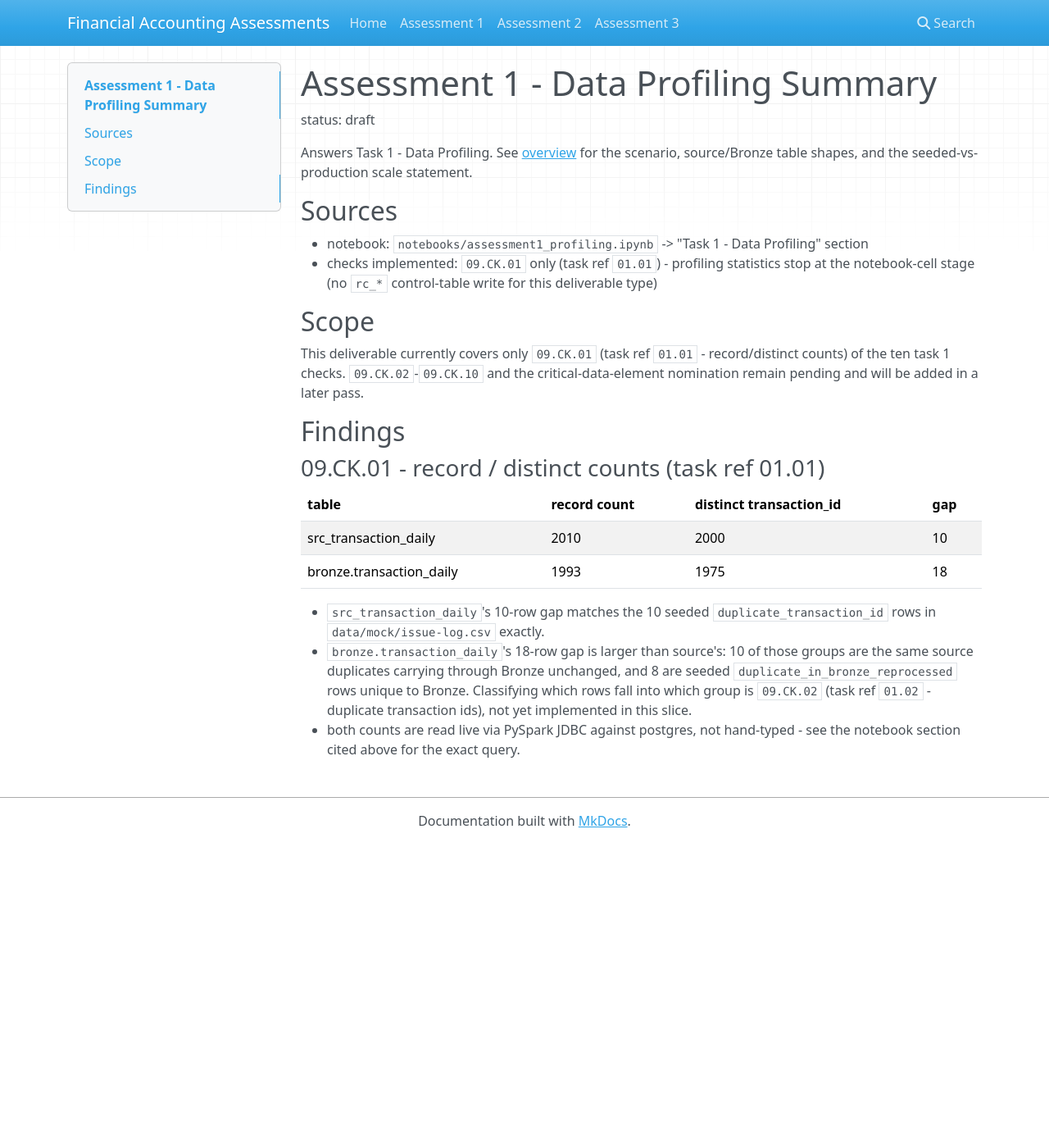
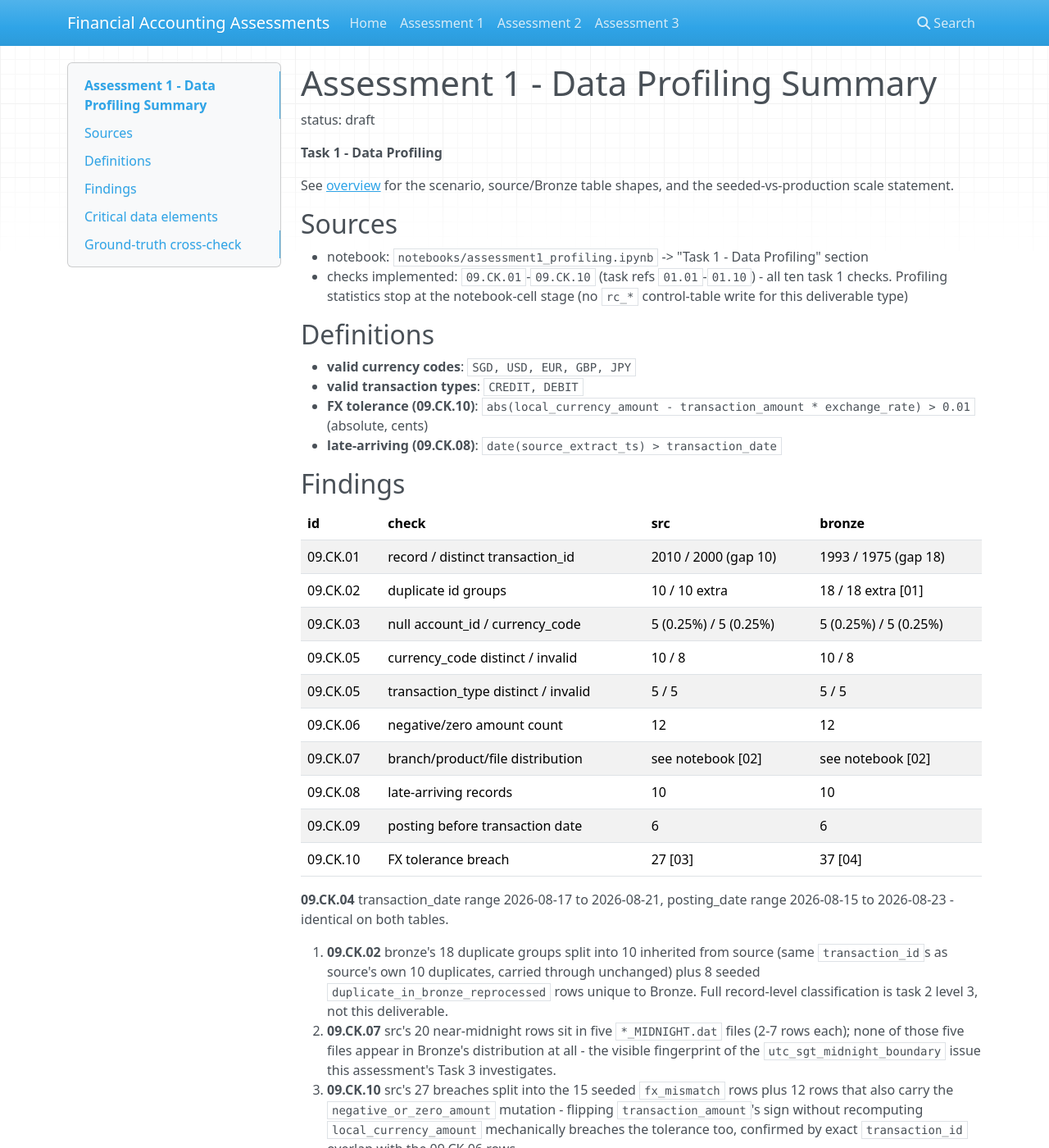
Before and after one commit to yayfalafels/de-financial-accounting-demo, an MkDocs documentation site: the page built from results/assessment-1/assessment-1-profiling-summary.md, in a window 1280 px wide and 1400 px high. Shown: the whole window at 82% size. Built offline with MkDocs 1.6.1, drawn with Linux system fonts in a browser that asks for light colours; nearby versions of some CDN libraries; some of the changed text lies outside the part shown.

Commit message:
dev: [020] as01 task 1 data profiling - full completion (09.CK.01-10)
Completes all ten Task 1 profiling checks in notebooks/assessment1_profiling.ipynb
against both src_transaction_daily and bronze.transaction_daily, plus critical-data-
element nomination. Every check reproduces its expected count from
data/mock/issue-log.csv exactly. Two cross-check findings surfaced: the FX-tolerance
check's extra breaches trace to the negative_or_zero_amount mutation, and the
source-file distribution shows the five *_MIDNIGHT.dat files entirely dropped from
Bronze - visible evidence for the later root-cause task.

Rewrites results/assessment-1/assessment-1-profiling-summary.md with the full
findings table, CDE table, and ground-truth cross-check. Updates the 09 tracker's
Tasks table (09.04 closed) and Implement section with what was actually run.

Co-Authored-By: Claude Sonnet 5 <noreply@anthropic.com>

```diff
--- a/results/assessment-1/assessment-1-profiling-summary.md
+++ b/results/assessment-1/assessment-1-profiling-summary.md
@@ -2,36 +2,65 @@
 
 status: draft
 
-Answers Task 1 - Data Profiling. See [overview](assessment-1-overview.md) for the scenario,
-source/Bronze table shapes, and the seeded-vs-production scale statement.
+**Task 1 - Data Profiling**
+
+See [overview](assessment-1-overview.md) for the scenario, source/Bronze table shapes, and the seeded-vs-production scale statement.
 
 ## Sources
 
 - notebook: `notebooks/assessment1_profiling.ipynb` -> "Task 1 - Data Profiling" section
-- checks implemented: `09.CK.01` only (task ref `01.01`) - profiling statistics stop at the
-  notebook-cell stage (no `rc_*` control-table write for this deliverable type)
+- checks implemented: `09.CK.01`-`09.CK.10` (task refs `01.01`-`01.10`) - all ten task 1 checks. Profiling statistics stop at the notebook-cell stage (no `rc_*` control-table write for this deliverable type)
 
-## Scope
+## Definitions
 
-This deliverable currently covers only `09.CK.01` (task ref `01.01` - record/distinct counts)
-of the ten task 1 checks. `09.CK.02`-`09.CK.10` and the critical-data-element nomination remain
-pending and will be added in a later pass.
+- **valid currency codes**: `SGD, USD, EUR, GBP, JPY`
+- **valid transaction types**: `CREDIT, DEBIT`
+- **FX tolerance (09.CK.10)**: `abs(local_currency_amount - transaction_amount * exchange_rate) > 0.01` (absolute, cents)
+- **late-arriving (09.CK.08)**: `date(source_extract_ts) > transaction_date`
 
 ## Findings
 
-### 09.CK.01 - record / distinct counts (task ref 01.01)
+| id       | check                                | src                    | bronze                 |
+| -------- | -------------------------------------- | ----------------------- | ----------------------- |
+| 09.CK.01 | record / distinct transaction_id       | 2010 / 2000 (gap 10)    | 1993 / 1975 (gap 18)    |
+| 09.CK.02 | duplicate id groups                    | 10 / 10 extra           | 18 / 18 extra [01]      |
+| 09.CK.03 | null account_id / currency_code        | 5 (0.25%) / 5 (0.25%)   | 5 (0.25%) / 5 (0.25%)   |
+| 09.CK.05 | currency_code distinct / invalid       | 10 / 8                  | 10 / 8                  |
+| 09.CK.05 | transaction_type distinct / invalid    | 5 / 5                   | 5 / 5                   |
+| 09.CK.06 | negative/zero amount count             | 12                      | 12                      |
+| 09.CK.07 | branch/product/file distribution       | see notebook [02]       | see notebook [02]       |
+| 09.CK.08 | late-arriving records                  | 10                      | 10                      |
+| 09.CK.09 | posting before transaction date        | 6                       | 6                       |
+| 09.CK.10 | FX tolerance breach                    | 27 [03]                 | 37 [04]                 |
 
-| table                    | record count | distinct transaction_id | gap |
-| ------------------------ | ------------- | ------------------------ | --- |
-| src_transaction_daily    | 2010          | 2000                     | 10  |
-| bronze.transaction_daily | 1993          | 1975                     | 18  |
+**09.CK.04** transaction_date range 2026-08-17 to 2026-08-21, posting_date range 2026-08-15 to 2026-08-23 - identical on both tables.
 
-- `src_transaction_daily`'s 10-row gap matches the 10 seeded `duplicate_transaction_id` rows in
-  `data/mock/issue-log.csv` exactly.
-- `bronze.transaction_daily`'s 18-row gap is larger than source's: 10 of those groups are the
-  same source duplicates carrying through Bronze unchanged, and 8 are seeded
-  `duplicate_in_bronze_reprocessed` rows unique to Bronze. Classifying which rows fall into
-  which group is `09.CK.02` (task ref `01.02` - duplicate transaction ids), not yet implemented
-  in this slice.
-- both counts are read live via PySpark JDBC against postgres, not hand-typed - see the notebook
-  section cited above for the exact query.
+01. **09.CK.02** bronze's 18 duplicate groups split into 10 inherited from source (same `transaction_id`s as source's own 10 duplicates, carried through unchanged) plus 8 seeded `duplicate_in_bronze_reprocessed` rows unique to Bronze. Full record-level classification is task 2 level 3, not this deliverable.
+02. **09.CK.07** src's 20 near-midnight rows sit in five `*_MIDNIGHT.dat` files (2-7 rows each); none of those five files appear in Bronze's distribution at all - the visible fingerprint of the `utc_sgt_midnight_boundary` issue this assessment's Task 3 investigates.
+03. **09.CK.10** src's 27 breaches split into the 15 seeded `fx_mismatch` rows plus 12 rows that also carry the `negative_or_zero_amount` mutation - flipping `transaction_amount`'s sign without recomputing `local_currency_amount` mechanically breaches the tolerance too, confirmed by exact `transaction_id` overlap with the 09.CK.06 rows.
+04. **09.CK.10** bronze's 37 breaches include the 27 inherited from source plus rows carrying the seeded `bronze_amount_mismatch` (10) and `bronze_currency_mismatch` (4) issues, net of overlaps and the rows dropped from Bronze entirely - full row-level attribution is task 2 level 3 / the exception dataset, not this deliverable.
+
+## Critical data elements
+
+Nominated against the checks and joins actually exercised by this assessment's three tasks - a column earns the label because a specific check, reconciliation cut, or root-cause step depends on it, not because it appears in the schema.
+
+| id | column                | why critical                                                    |
+| -- | --------------------- | ----------------------------------------------------------------- |
+| 01 | transaction_id        | business key - drives 09.CK.02 dedup and the source-to-Bronze join |
+| 02 | transaction_amount    | feeds task 2 level 1 batch totals and the sign check 09.CK.06      |
+| 03 | local_currency_amount | the balance Finance reported broken - task 2's reconciled measure  |
+| 04 | exchange_rate         | ties amount to local_currency_amount - the 09.CK.10 tolerance check |
+| 05 | currency_code         | dimensional reconciliation cut plus the 09.CK.05 validity check    |
+| 06 | transaction_type      | debit/credit split for level 1 totals plus the 09.CK.05 validity check |
+| 07 | transaction_date      | task 2 dimensional cut and task 3's business-date boundary          |
+| 08 | posting_date          | 09.CK.09 ordering check plus accounting-date reconciliation         |
+| 09 | branch_code           | task 2 level 2 dimensional reconciliation cut                       |
+| 10 | product_code          | task 2 level 2 dimensional reconciliation cut                       |
+| 11 | ingestion_file        | 09.CK.07 source-file distribution and task 3's root-cause trace     |
+| 12 | source_extract_ts     | 09.CK.08 late-arriving check and task 3's UTC/SGT boundary evidence  |
+
+`account_id` and `source_system` are excluded - neither is read by any Task 1-3 check, reconciliation cut, or root-cause step in this assessment's scope.
+
+## Ground-truth cross-check
+
+Every count above reproduces its expected value from `data/mock/issue-log.csv` exactly: `duplicate_transaction_id`=10, `null_account_id`=5, `null_currency_code`=5, `invalid_currency_code`=8, `invalid_transaction_type`=5, `negative_or_zero_amount`=12, `posting_before_transaction`=6, `fx_mismatch`=15 (within the 27 total breaches), `late_arriving`=10. All counts are read live via PySpark JDBC against postgres, not hand-typed - see the notebook section cited above.
```
Also changed, not shown: docs/assessments/09-as01-data-profiling-reconciliation.md (+8 -28 lines), results/assessment-1/assessment-1-overview.md (+6 -32 lines), 1 other file.
